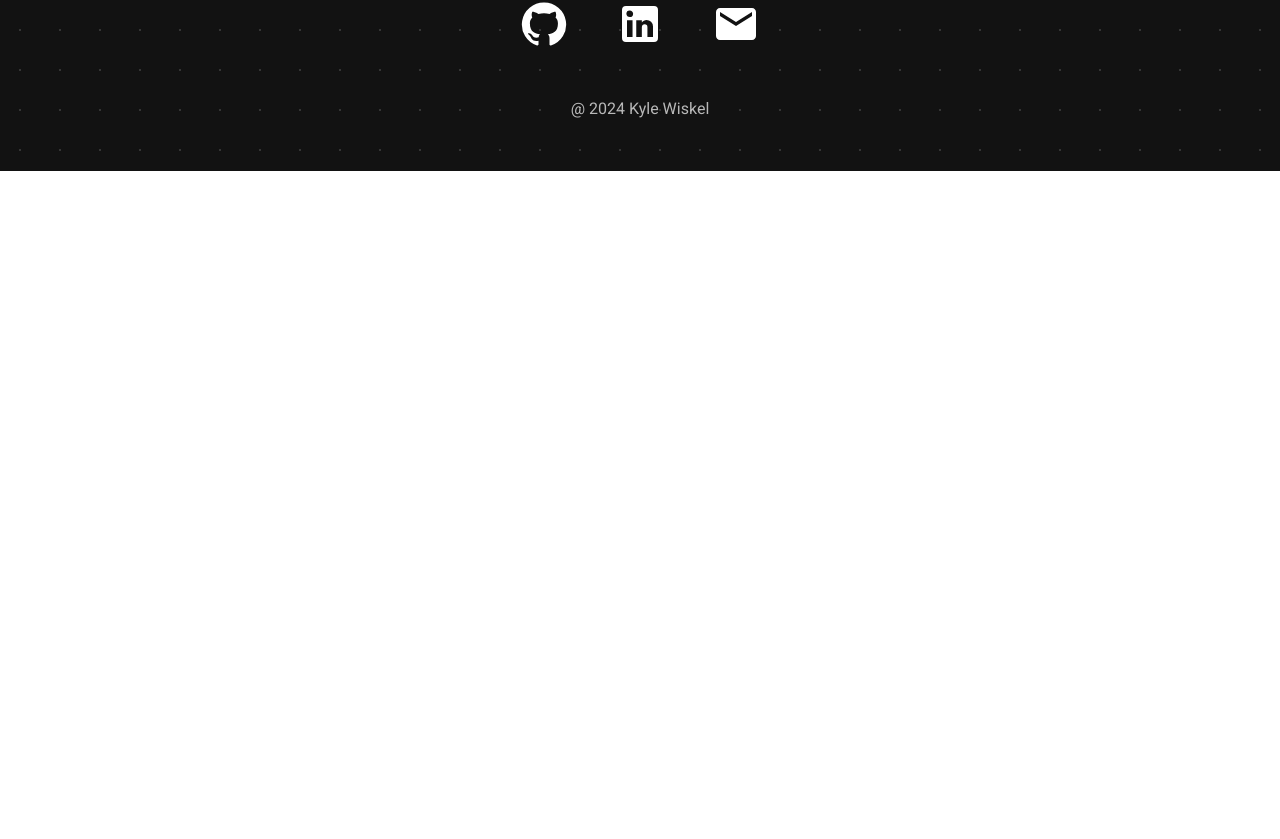
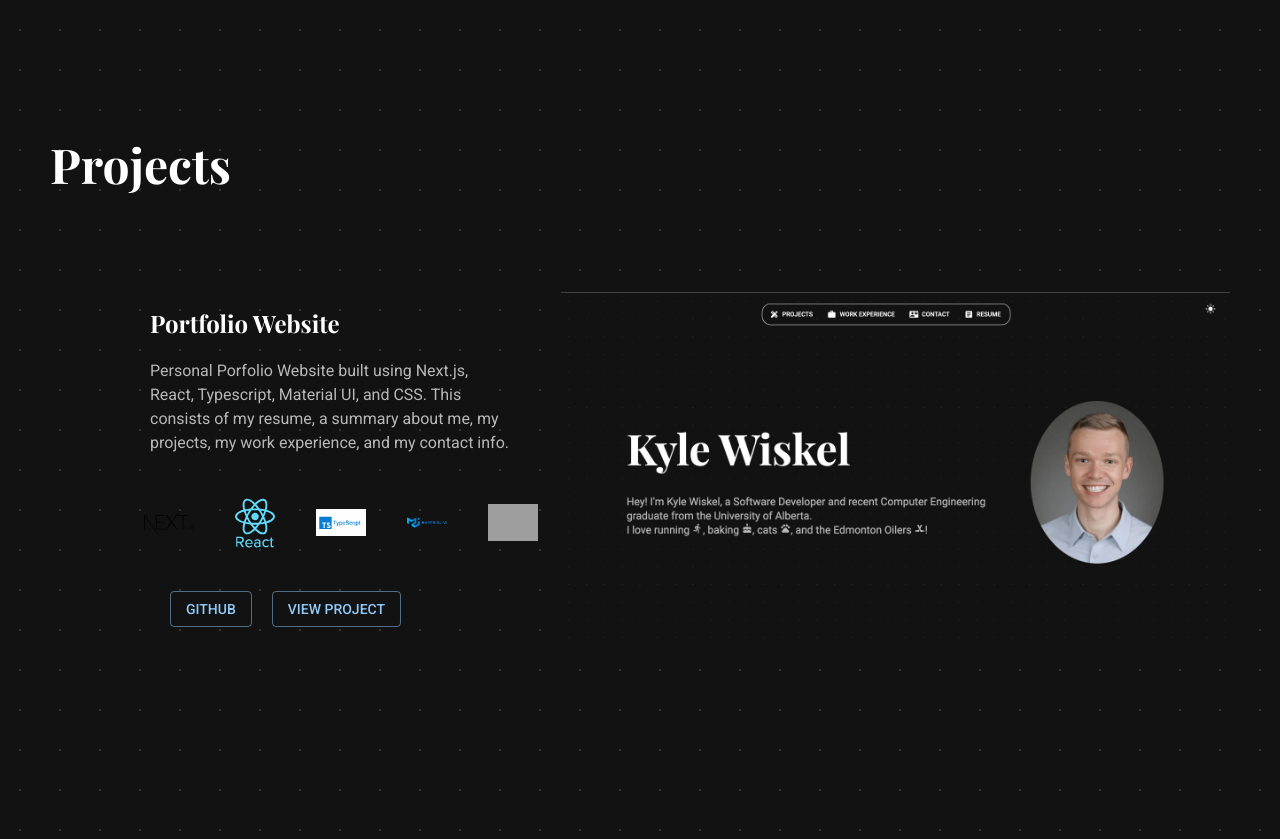
Before and after one commit to kwiskel/kylewiskel.dev, a Next.js app: page / in a window 1280 px wide. Shown: the part 630-1469 px from the top of the page. Before the commit the page ends 801 px from the top, so only its background shows below. Built offline with nearby package versions, Linux system fonts and the light colour scheme; grey boxes are pictures that could not be loaded.

Commit message:
Added a project card component and project section

```diff
--- a/app/page.tsx
+++ b/app/page.tsx
@@ -2,6 +2,7 @@
 import { Box, useTheme } from '@mui/material';
 import NavigationBar from './ui/NavigationBar';
 import TitleSection from './ui/TitleSection';
+import ProjectsSection from './ui/ProjectsSection';
 import ContactSection from './ui/ContactSection';
 
 export default function Page() {
@@ -20,6 +21,7 @@ export default function Page() {
     >
       <NavigationBar />
       <TitleSection />
+      <ProjectsSection />
       <ContactSection />
     </Box>
   );
--- /dev/null
+++ b/app/ui/ProjectCard.tsx
@@ -0,0 +1,110 @@
+import { playfairDisplay } from '@/lib/theme';
+import { Box, Button, IconButton, Typography } from '@mui/material';
+import Image from 'next/image';
+
+type ProjectCardProps = {
+  name: string;
+  description: string;
+  image: string;
+  technologies?: string[];
+  githubLink?: string;
+  projectLink?: string;
+};
+
+const techIcons: Record<string, string> = {
+  'Next.js': '/icons/next-js.svg',
+  React: '/icons/react.svg',
+  TypeScript: '/icons/typescript.svg',
+  JavaScript: '/icons/javascript.svg',
+  'Material UI': '/icons/materialui.svg',
+  CSS: '/icons/css.svg',
+  Django: '/icons/django.svg',
+  Node: '/icons/nodejsLight.svg',
+  WordPress: '/icons/wordpress.svg',
+  PHP: '/icons/php.svg',
+  Python: '/icons/python.svg',
+};
+
+export default function ProjectCard({
+  name,
+  description,
+  image,
+  technologies,
+  githubLink,
+  projectLink,
+}: ProjectCardProps) {
+  return (
+    <Box
+      sx={{
+        display: 'flex',
+        margin: '0px 0px 0px 100px',
+        height: 'fit-content',
+      }}
+    >
+      <Box
+        sx={{
+          display: 'flex',
+          flexDirection: 'column',
+          justifyContent: 'center',
+          alignContent: 'start',
+          width: '50%',
+          margin: '0px 50px 0px 0px',
+        }}
+      >
+        <Typography
+          variant='h5'
+          fontFamily={playfairDisplay.style.fontFamily}
+          fontWeight='700'
+          sx={{ color: 'text.primary', margin: '0px 0px 20px 0px' }}
+        >
+          {name}
+        </Typography>
+        <Typography variant='body1' sx={{ color: 'text.secondary', margin: '0px 0px 35px 0px' }}>
+          {description}
+        </Typography>
+        <Box
+          sx={{
+            display: 'flex',
+            margin: '0px 10px 0px 10px',
+            justifyContent: 'center',
+            width: '100%',
+            gap: '20px',
+          }}
+        >
+          {technologies?.map((tech, index) => (
+            <IconButton key={index} sx={{ fontSize: '3em' }}>
+              <Image src={techIcons[tech]} alt={tech} width={50} height={50} layout='intrinsic' />
+            </IconButton>
+          ))}
+        </Box>
+        <Box display='flex' sx={{ margin: '35px 0px 0px 0px' }}>
+          {githubLink && (
+            <Button
+              variant='outlined'
+              sx={{ margin: '0px 0px 0px 20px' }}
+              href={githubLink}
+              rel='noopener noreferrer'
+              target='_blank'
+            >
+              GitHub
+            </Button>
+          )}
+          {projectLink && (
+            <Button
+              variant='outlined'
+              sx={{ margin: '0px 0px 0px 20px' }}
+              href={projectLink}
+              rel='noopener noreferrer'
+              target='_blank'
+            >
+              View Project
+            </Button>
+          )}
+        </Box>
+      </Box>
+      <Box>
+        <Image src={image} alt='Profile Picture' width={1000} height={600} layout='intrinsic' />
+      </Box>
+    </Box>
+  );
+}
--- /dev/null
+++ b/app/ui/ProjectsSection.tsx
@@ -0,0 +1,35 @@
+import { Box, Typography } from '@mui/material';
+import { playfairDisplay } from '@/lib/theme';
+import ProjectCard from './ProjectCard';
+
+export default function ProjectsSection() {
+  return (
+    <Box
+      sx={{
+        display: 'flex',
+        flexDirection: 'column',
+        justifyContent: 'center',
+        verticalAlign: 'middle',
+        margin: '20vh 50px 200px 50px',
+      }}
+    >
+      <Typography
+        variant='h3'
+        fontFamily={playfairDisplay.style.fontFamily}
+        fontWeight='700'
+        sx={{ color: 'text.primary', margin: '0px 0px 100px 0px', alignSelf: 'left' }}
+      >
+        Projects
+      </Typography>
+      <ProjectCard
+        name='Portfolio Website'
+        description='Personal Porfolio Website built using Next.js, React, Typescript,
+        Material UI, and CSS. This consists of my resume, a summary about me, my projects, my work experience, and my contact info.'
+        image='/projects/portfolio.png'
+        technologies={['Next.js', 'React', 'TypeScript', 'Material UI', 'CSS']}
+        githubLink='https://github.com/kwiskel/kylewiskel.dev'
+        projectLink='https://kylewiskel.dev'
+      />
+    </Box>
+  );
+}
```
